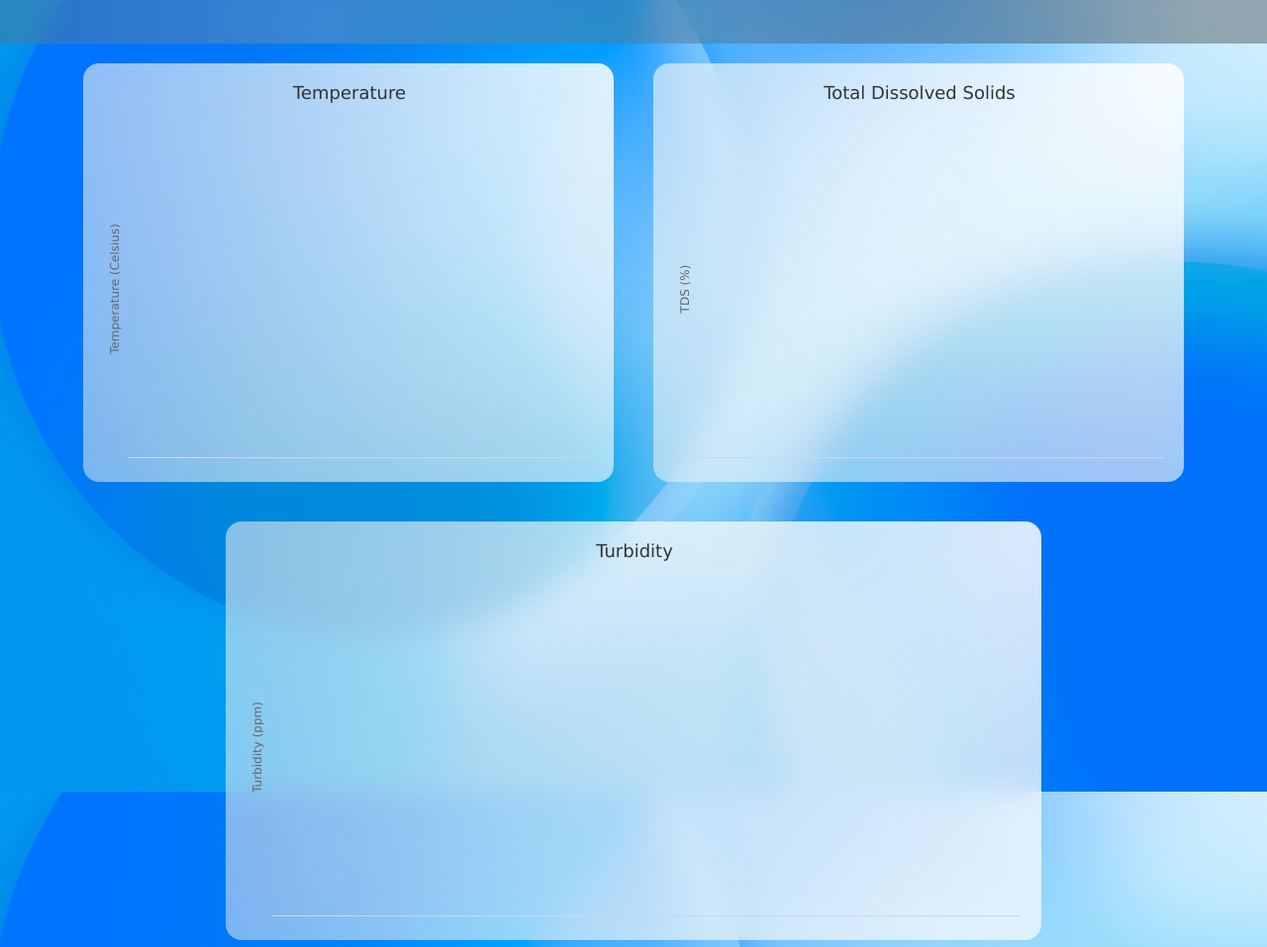
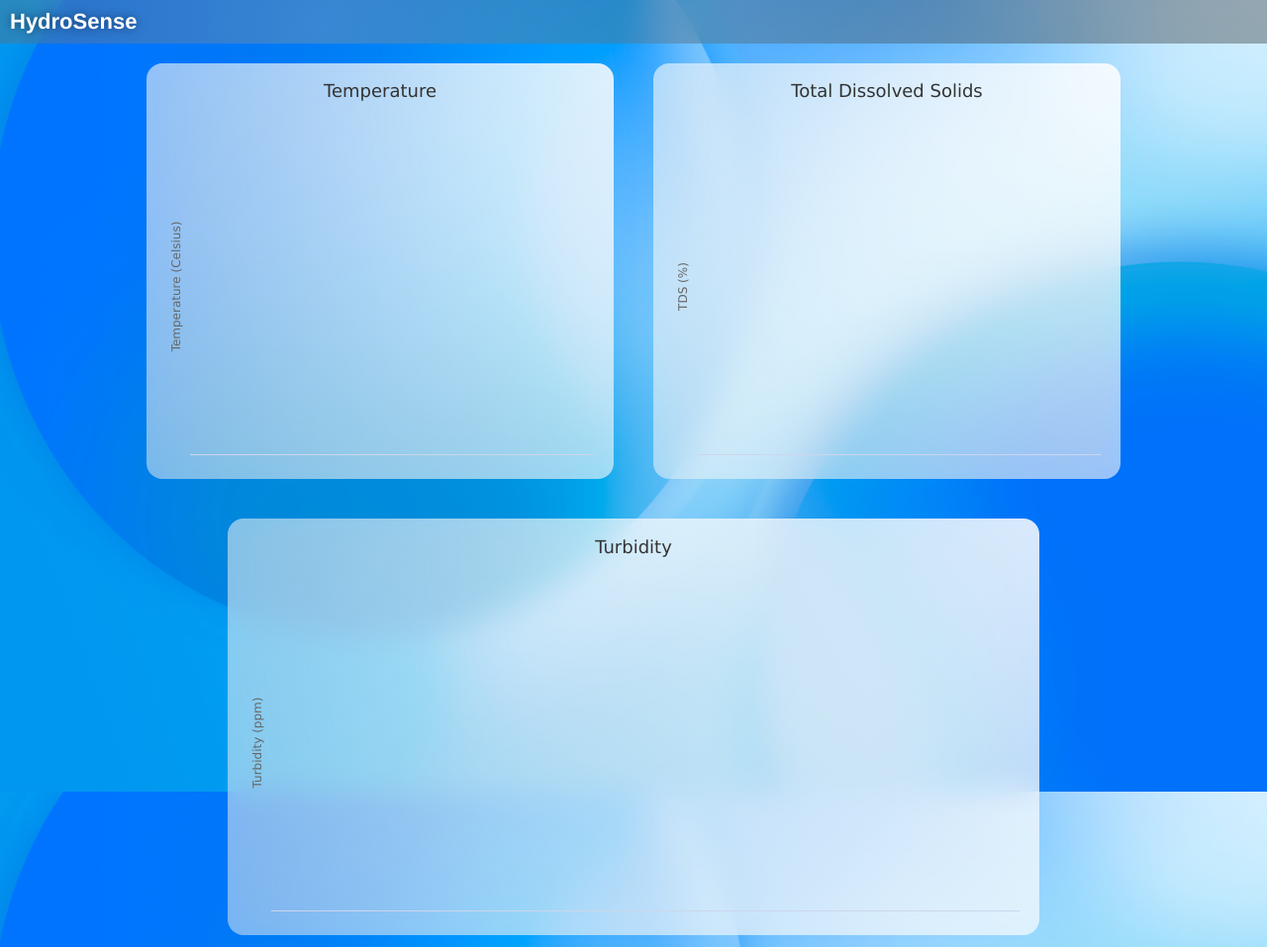
Before and after one commit to claudiafodor/HydroSense, a plain HTML site: page src/data/index.html in a window 1280 px wide. Shown: the top 957 px of the page at 99% size. Drawn offline with nearby package versions, Linux system fonts and the light colour scheme.

Commit message:
Update index.html

```diff
--- a/src/data/index.html
+++ b/src/data/index.html
@@ -26,8 +26,8 @@
       background-size: cover;
       min-height: calc(100vh - 44px);
       padding-top: 44px;
-      padding-left: 5%;
-      padding-right: 5%;
+      padding-left: 10%;
+      padding-right: 10%;
       display: flex;
       flex-wrap: wrap;
       align-items: center;
@@ -48,10 +48,21 @@
     .graph {
       padding: 1%;
     }
+    .title {
+      font-size: 22px;
+      font-weight: bold;
+      color: white;
+      text-shadow: 0 0 10px rgba(0,0,0,.5);
+      line-height: 44px;
+      display: block;
+      padding-left: 10px;
+      font-family: Helvetica;
+    }
   </style>
 </head>
 <body>
   <header>
+    <a class="title">HydroSense</a>
   </header>
   <div class="main">
     <div id="chart-temperature" class="box graph"></div>
```
